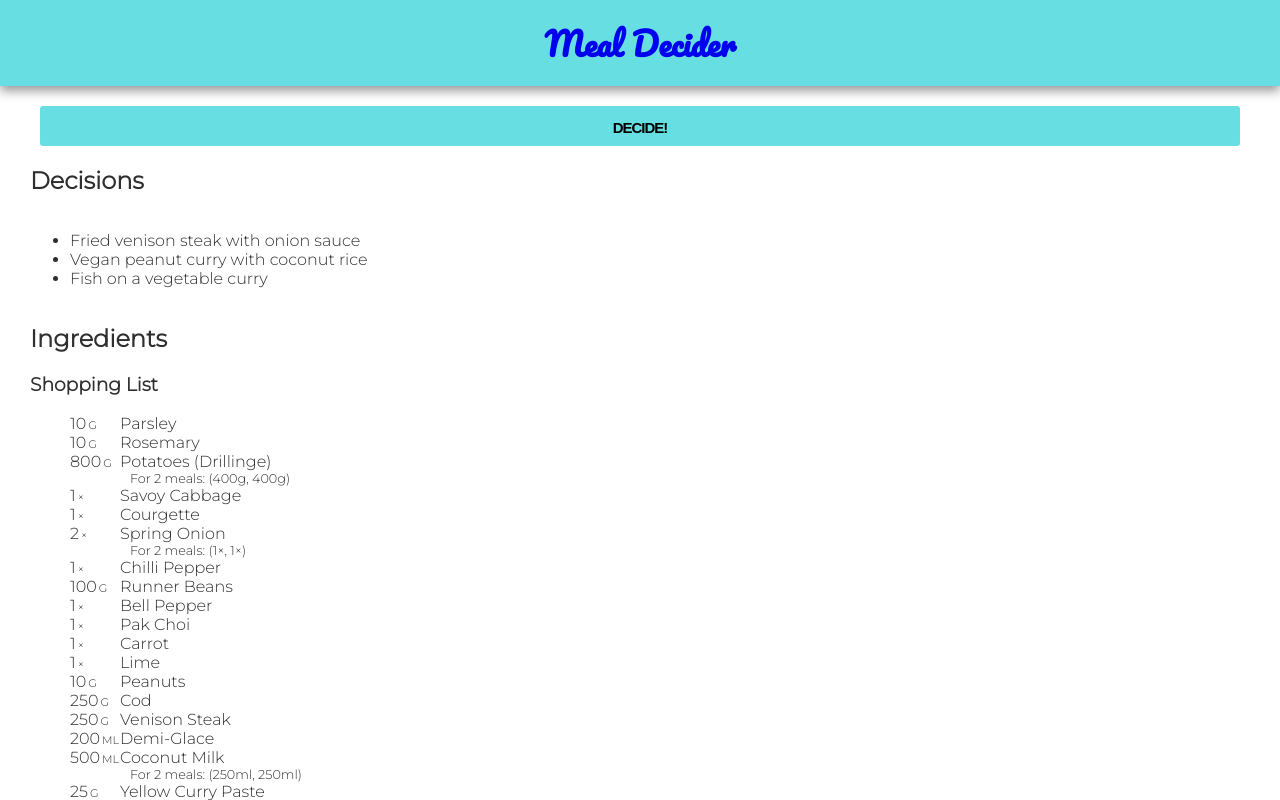
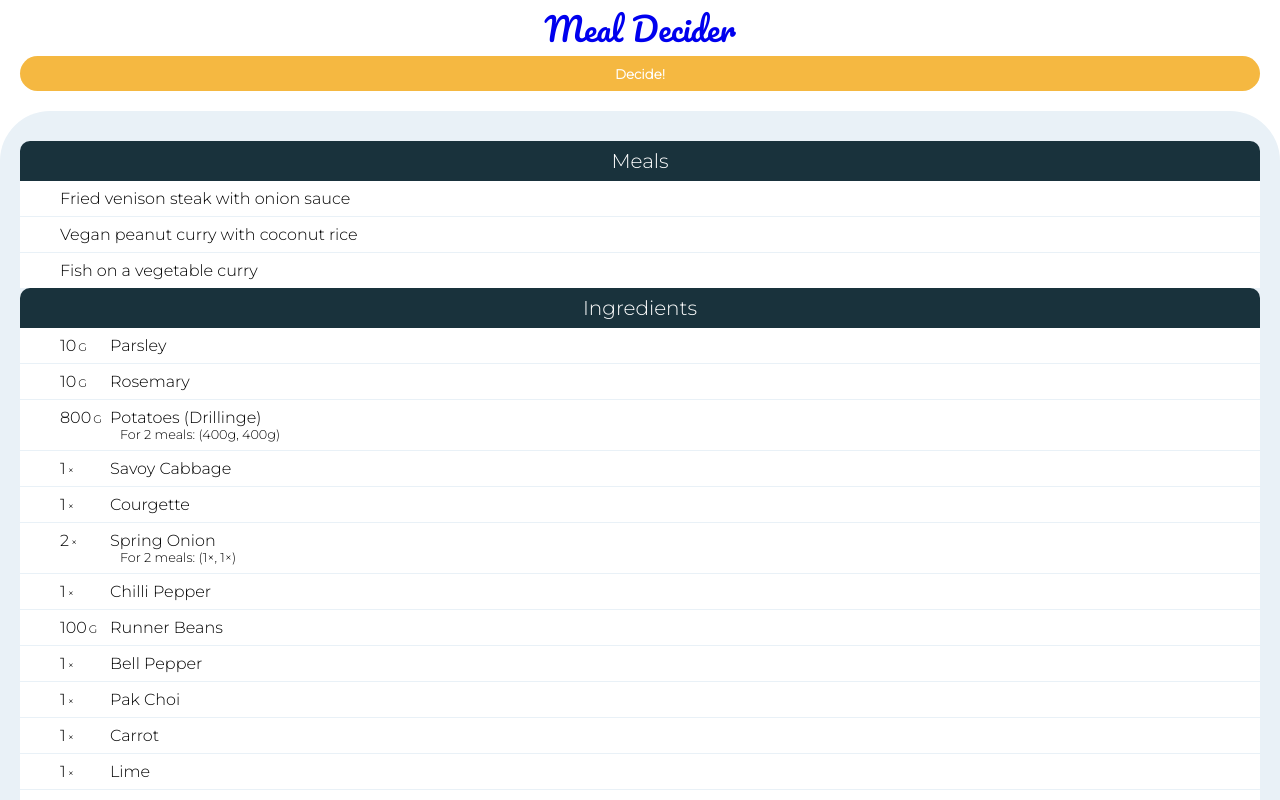
Before and after one commit to leggsimon/meal-decider, a React (Vite) app: page / in a window 1280 px wide. Both pictures are taken after a click on the button "Decide!". Shown: the top 800 px of the page. Built offline with nearby package versions, Linux system fonts and the light colour scheme.

Commit message:
add styles

```diff
--- a/src/components/Header.jsx
+++ b/src/components/Header.jsx
@@ -6,12 +6,14 @@ import styled, { css } from 'styled-components';
 
 const StyledHeader = styled.header`
 	width: 100%;
-	background-color: #67dfe2;
+	/* background-color: #67dfe2; */
 	display: flex;
 	flex-direction: column;
 	align-items: center;
-	padding: 15px 0;
-	box-shadow: 0px 5px 10px #999;
+	justify-content: center;
+	height: 80px;
+	/* padding: 15px 0; */
+	/* box-shadow: 0px 5px 10px #999; */
 `;
 const List = styled.ul`
 	list-style: none;
@@ -56,6 +58,8 @@ const ListItem = styled.li`
 const Heading = styled.h1`
 	font-family: 'Pacifico', cursive;
 	margin: 0;
+	font-size: 2em;
+	font-weight: normal;
 `;
 
 const StyledLink = styled(Link)`
--- a/src/components/IngredientItem/IngredientItem.jsx
+++ b/src/components/IngredientItem/IngredientItem.jsx
@@ -1,6 +1,7 @@
 import React, { useState, useEffect } from 'react';
 import PropTypes from 'prop-types';
 import styled, { css } from 'styled-components';
+import { ListItem } from '../List';
 
 const separators = {
 	grams: 'g',
@@ -8,7 +9,7 @@ const separators = {
 	individual: '×',
 };
 
-const Item = styled.li`
+const Item = styled(ListItem)`
 	cursor: pointer;
 	user-select: none;
 
--- a/src/components/Ingredients.jsx
+++ b/src/components/Ingredients.jsx
@@ -1,6 +1,7 @@
 import React from 'react';
 import PropTypes from 'prop-types';
 import IngredientsList from './IngredientsList/IngredientsList';
+import { SubHeading } from './SubHeading';
 import ingredientsData from '../data/v2/ingredients.json';
 import SHOPPING_ORDER from '../data/v2/shopping-order.json';
 
@@ -44,8 +45,7 @@ export default function Ingredients({ ingredients }) {
 
 	return (
 		<div>
-			<h2>Ingredients</h2>
-			<h3>Shopping List</h3>
+			<SubHeading>Ingredients</SubHeading>
 			<IngredientsList items={orderList(shoppingItems)} />
 
 			<h3>Check if you have</h3>
--- a/src/components/IngredientsList/IngredientsList.jsx
+++ b/src/components/IngredientsList/IngredientsList.jsx
@@ -2,13 +2,11 @@ import React from 'react';
 import PropTypes from 'prop-types';
 import styled from 'styled-components';
 import IngredientItem from '../IngredientItem/IngredientItem';
+import { UnorderedList } from '../List';
 
-const List = styled.ul`
-	list-style-type: none;
-`;
 export default function IngredientsList({ items, defaultCompleted }) {
 	return (
-		<List>
+		<UnorderedList>
 			{items.map((item) => {
 				return (
 					<IngredientItem
@@ -18,7 +16,7 @@ export default function IngredientsList({ items, defaultCompleted }) {
 					/>
 				);
 			})}
-		</List>
+		</UnorderedList>
 	);
 }
 
--- /dev/null
+++ b/src/components/List.jsx
@@ -0,0 +1,17 @@
+import styled from 'styled-components';
+
+export const UnorderedList = styled.ul`
+	margin: 0;
+	padding: 0;
+	background-color: white;
+	color: black;
+	list-style: none;
+`;
+export const ListItem = styled.li`
+	font-weight: 300;
+	padding: 8px 0 8px 40px;
+
+	:not(:first-child) {
+		border-top: 1px solid #e9f1f7;
+	}
+`;
--- /dev/null
+++ b/src/components/SubHeading.jsx
@@ -0,0 +1,29 @@
+import React from 'react';
+import Proptypes from 'prop-types';
+import styled from 'styled-components';
+
+const SubHeadingContainer = styled.div`
+	display: flex;
+	justify-content: center;
+	align-items: center;
+	height: 40px;
+	background-color: #19323c;
+	color: white;
+	border-radius: 10px 10px 0 0;
+`;
+const StyledHeading = styled.h2`
+	font-size: 20px;
+	font-weight: 400;
+`;
+
+export const SubHeading = ({ children }) => {
+	return (
+		<SubHeadingContainer>
+			<StyledHeading>{children}</StyledHeading>
+		</SubHeadingContainer>
+	);
+};
+
+SubHeading.propTypes = {
+	children: Proptypes.node,
+};
--- a/src/index.css
+++ b/src/index.css
@@ -1,3 +1,15 @@
+html,
+body,
+#root,
+.App {
+	height: 100%;
+}
+
+.App {
+	display: flex;
+	flex-direction: column;
+}
+
 body {
 	margin: 0;
 	font-family: 'Montserrat', -apple-system, BlinkMacSystemFont, 'Segoe UI',
--- a/src/pages/Home.jsx
+++ b/src/pages/Home.jsx
@@ -2,6 +2,8 @@ import React, { useState } from 'react';
 import recipes from '../data/v2/recipes.json';
 import Ingredients from '../components/Ingredients';
 import styled from 'styled-components';
+import { SubHeading } from '../components/SubHeading';
+import { UnorderedList, ListItem } from '../components/List';
 
 function getRandomRecipes(numberOfResults, resultsFrom) {
 	const set = new Set();
@@ -14,23 +16,31 @@ function getRandomRecipes(numberOfResults, resultsFrom) {
 }
 
 const Main = styled.main`
-	padding-top: 20px;
-	margin: 0 30px;
+	margin: 0;
 	display: flex;
 	flex-direction: column;
+	flex-grow: 1;
 `;
 
 const Button = styled.button`
-	height: 40px;
+	height: 35px;
+	background: #f5b841;
+	border-radius: 50px;
 	border: none;
-	border-radius: 3px;
-	background-color: #67dfe2;
-	margin: 0 10px;
+	margin: 0 20px;
+	color: white;
+	font-family: 'Montserrat', -apple-system, BlinkMacSystemFont, 'Segoe UI',
+		'Roboto', 'Oxygen', 'Ubuntu', 'Cantarell', 'Fira Sans', 'Droid Sans',
+		'Helvetica Neue', sans-serif;
+	font-weight: 600;
+`;
 
-	font-size: 1.3em;
-	font-weight: bold;
-	letter-spacing: -1px;
-	font-variant-caps: all-petite-caps;
+const Content = styled.section`
+	margin-top: 20px;
+	background-color: #e9f1f7;
+	border-radius: 50px 50px 0 0;
+	padding: 30px 20px;
+	flex-grow: 1;
 `;
 
 export default function Home() {
@@ -50,13 +60,14 @@ export default function Home() {
 			>
 				Decide!
 			</Button>
-			<h2>Decisions</h2>
+			<Content>
+				<SubHeading>Meals</SubHeading>
 				<output>
-				<ul>
+					<UnorderedList>
 						{decisions.map((decision) => {
-						return <li key={decision.id}>{decision.name}</li>;
+							return <ListItem key={decision.id}>{decision.name}</ListItem>;
 						})}
-				</ul>
+					</UnorderedList>
 				</output>
 				{decisions.length > 0 && (
 					<Ingredients
@@ -65,6 +76,7 @@ export default function Home() {
 							.flat()}
 					/>
 				)}
+			</Content>
 		</Main>
 	);
 }
```
Lines whose indentation alone changed are shown as unchanged.
